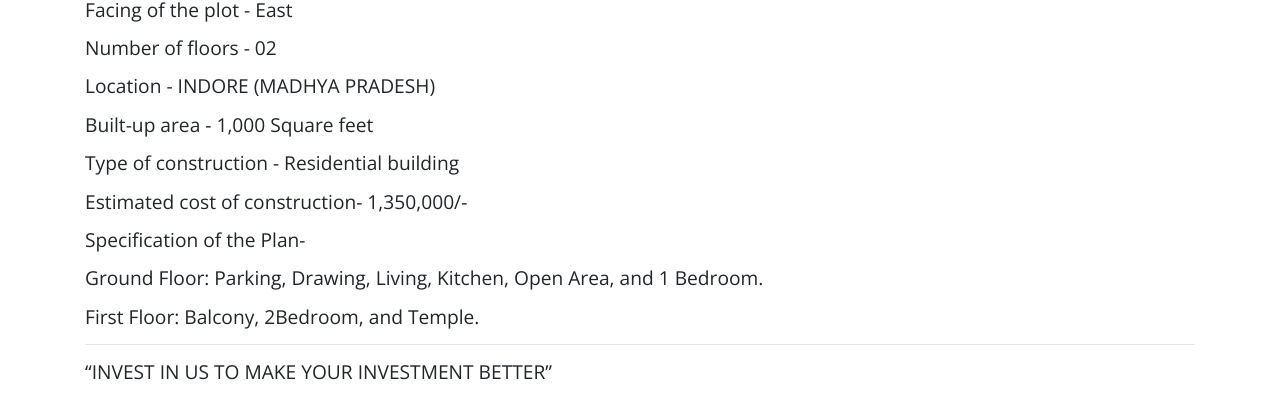
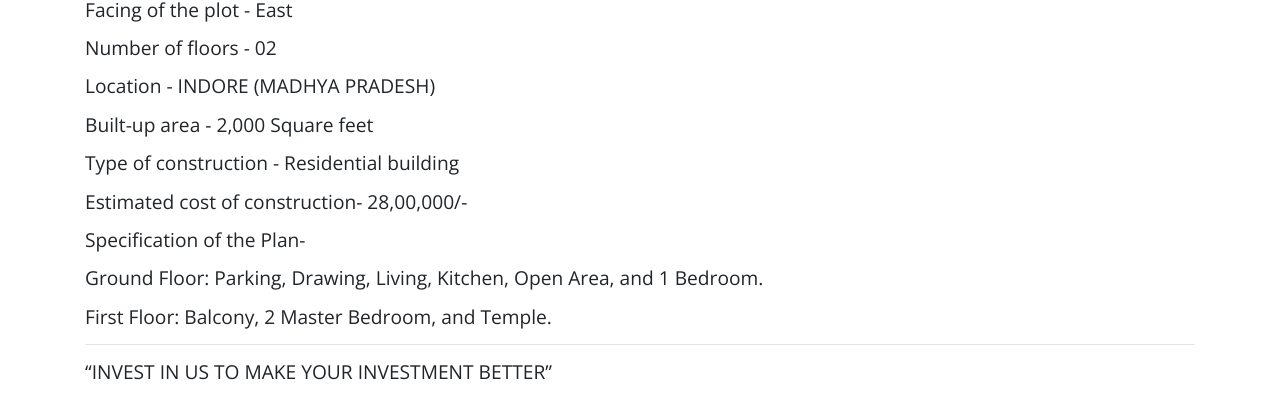
Before and after one commit to samasthiti/samasthiti, a Jekyll site: the page built from _house-plans/trishant-ji.md, in a window 1280 px wide and 900 px high, scrolled down 896 px. Shown: the part 149-550 px from the top of the window. Built offline with Jekyll 4.4.1, drawn with Linux system fonts in a browser that asks for light colours; nearby versions of some CDN libraries; comment, search, counter and statistics services are not loaded.

Commit message:
Update from Forestry.io samshthi construction updated _house-plans/trishant-ji.md

```diff
--- a/_house-plans/trishant-ji.md
+++ b/_house-plans/trishant-ji.md
@@ -32,17 +32,17 @@ The floor layout of 20 feet by 50 feet was designed as a residential building. T
 
 **Location -** INDORE (MADHYA PRADESH)
 
-**Built-up area -** 1,000 Square feet
+**Built-up area -** 2,000 Square feet
 
 **Type of construction -** Residential building
 
-**Estimated cost of construction-** 1,350,000/-
+**Estimated cost of construction-** 28,00,000/-
 
 **Specification of the Plan-**
 
 **Ground Floor:** Parking, Drawing, Living, Kitchen, Open Area, and 1 Bedroom.
 
-**First Floor:** Balcony, 2Bedroom, and Temple.
+**First Floor:** Balcony, 2 Master Bedroom, and Temple.
 
 ***
 
```
